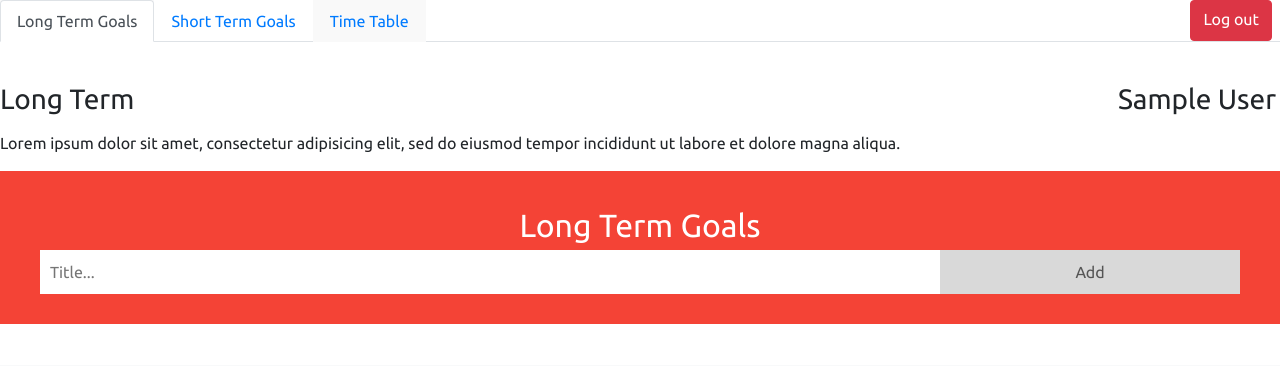
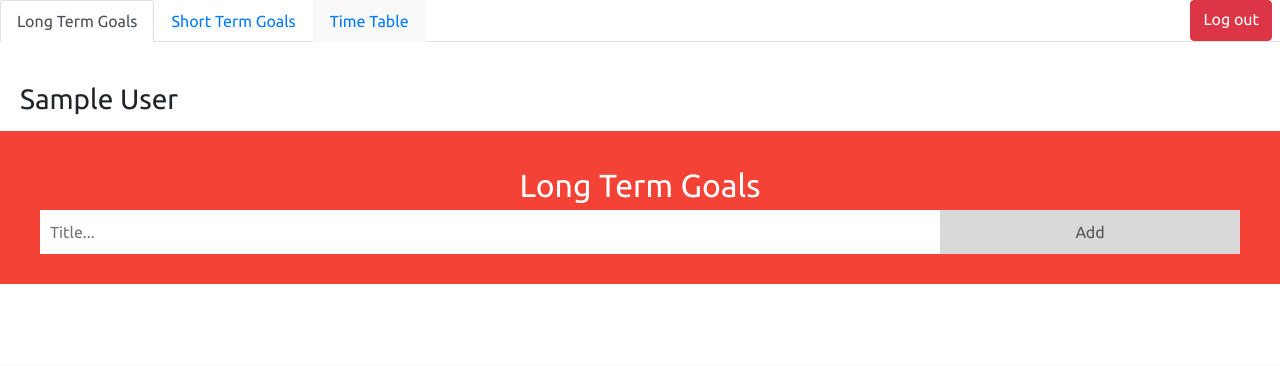
Before and after one commit to pranshukharkwal/WeCare, a Flask app: page /time in a window 1280 px wide. Shown: the part 63-429 px from the top of the page. Run offline with Flask 2, Linux system fonts and the light colour scheme; the visitor is signed in with stand-in values (Sample User, id 1); some libraries are stand-ins or nearby versions.

Commit message:
time management page completed

```diff
--- a/templates/time.html
+++ b/templates/time.html
@@ -64,31 +64,22 @@
 
   <div id="longgoals" class="tab-pane fade show active">
     <div style="display: flex; margin: 8px 0;">
-      <h3>Long Term</h3>
-      <h3 style="margin-left: auto; padding-right: 4px;">{{ displayName }}</h3>
+      <h3 style="margin-left: 20px; padding-right: 4px;">{{ displayName }}</h3>
     </div>
-    <p>Lorem ipsum dolor sit amet, consectetur adipisicing elit, sed do eiusmod tempor incididunt ut labore et
-      dolore magna aliqua.</p>
     {% include 'longgoals.html' %}
   </div>
 
   <div id="shortgoals" class="tab-pane fade show">
     <div style="display: flex; margin: 8px 0;">
-      <h3>Short Goals</h3>
-      <h3 style="margin-left: auto; padding-right: 4px;">{{ displayName }}</h3>
+      <h3 style="margin-left: 20px; padding-right: 4px;">{{ displayName }}</h3>
     </div>
-    <p>Lorem ipsum dolor sit amet, consectetur adipisicing elit, sed do eiusmod tempor incididunt ut labore et
-      dolore magna aliqua.</p>
     {% include 'shortgoals.html' %}
   </div>
 
   <div id="timetable" class="tab-pane fade show">
     <div style="display: flex; margin: 8px 0;">
-      <h3>My TimeTable</h3>
-      <h3 style="margin-left: auto; padding-right: 4px;">{{ displayName }}</h3>
+      <h3 style="margin-left: 20px; padding-right: 4px;">{{ displayName }}</h3>
     </div>
-    <p>Lorem ipsum dolor sit amet, consectetur adipisicing elit, sed do eiusmod tempor incididunt ut labore et
-      dolore magna aliqua.</p>
     {% include 'timetable.html' %}
   </div>
 </div>
@@ -122,7 +113,7 @@
   document.getElementById('sign-in-google').onclick = function () {
     var provider = new firebase.auth.GoogleAuthProvider();
 
-    firebase.auth().signInWithPopup(provider).then(function(result) {
+    firebase.auth().signInWithPopup(provider).then(function (result) {
       // This gives you a Google Access Token. You can use it to access the Google API.
       var token = result.credential.accessToken;
       // The signed-in user info.
@@ -132,7 +123,7 @@
 
       signInToBackend(user.email, user.displayName)
       // ...
-    }).catch(function(error) {
+    }).catch(function (error) {
       // Handle Errors here.
       var errorCode = error.code;
       var errorMessage = error.message;
@@ -163,7 +154,7 @@
     var userKey = emailToKey(userEmail);
     xhttp.open("POST", "/time", true);
     xhttp.setRequestHeader("Content-type", "application/x-www-form-urlencoded");
-    xhttp.send("userKey="+userKey+"&displayName="+displayName);
+    xhttp.send("userKey=" + userKey + "&displayName=" + displayName);
   }
 
 </script>
```
